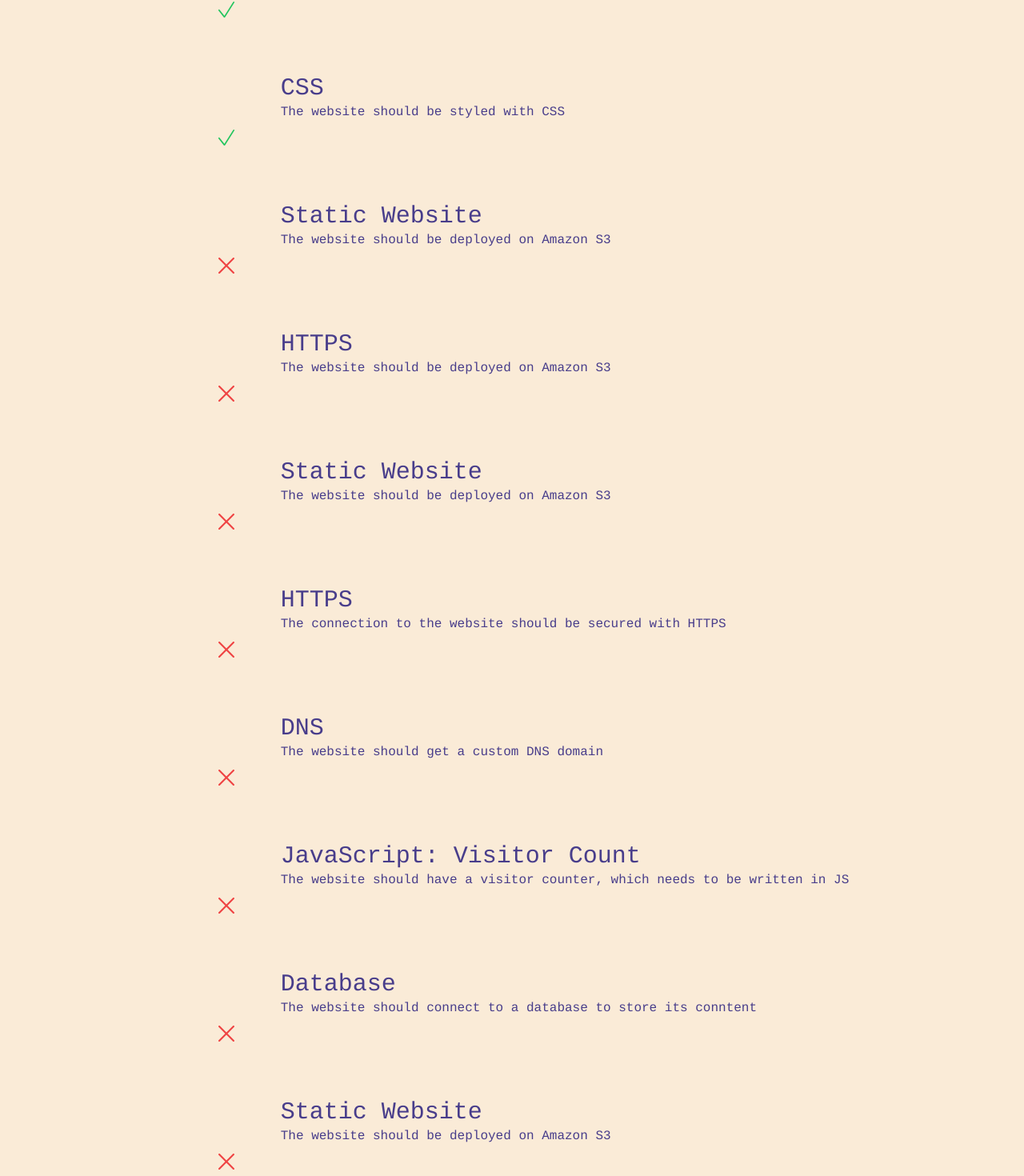
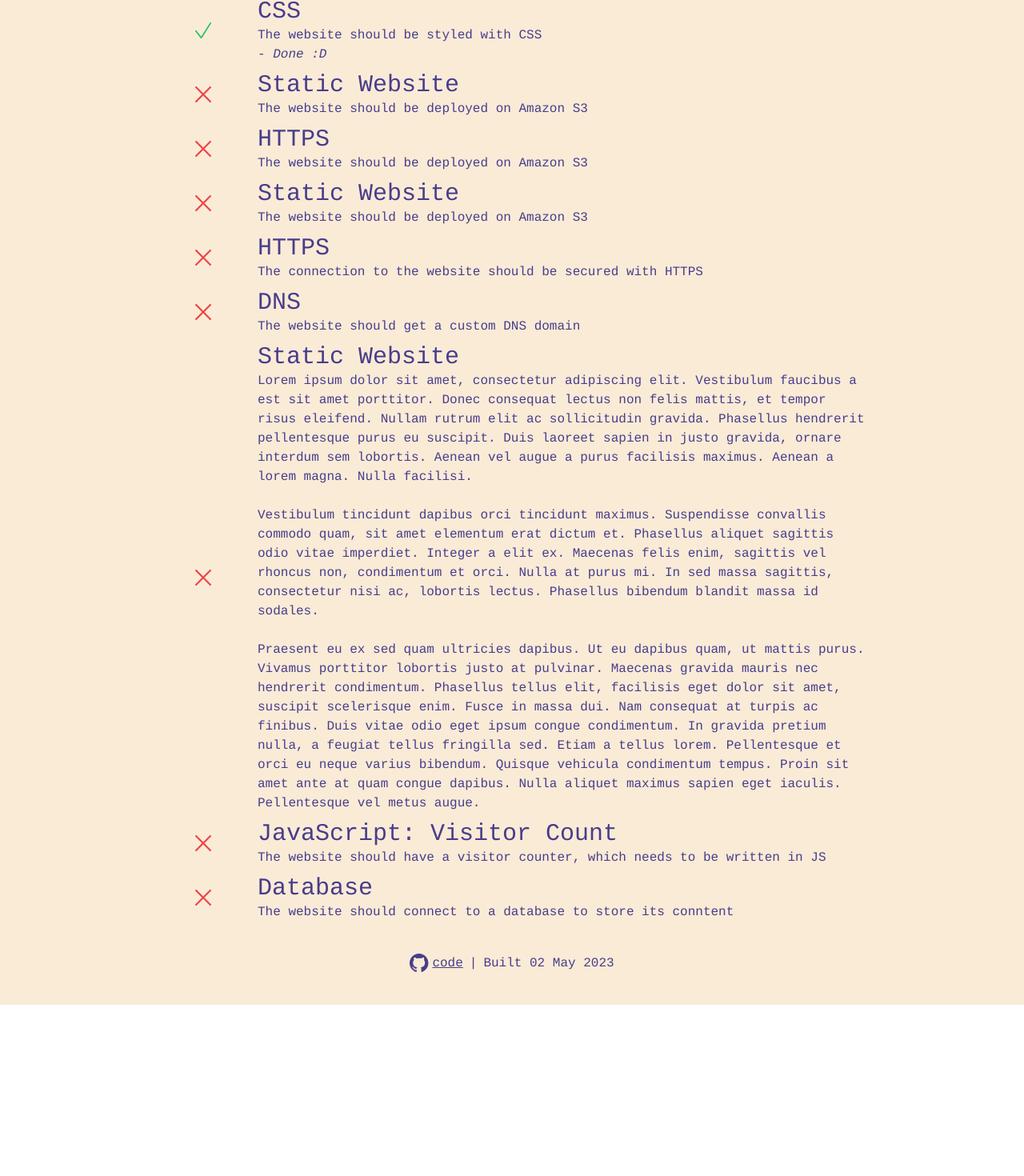
Before and after one commit to TobiasChen/toby-homepage, a React (Vite) app: page /challenge in a window 1280 px wide. Shown: the part 260-1730 px from the top of the page at 80% size. After the commit the page ends 1516 px from the top, so only its background shows below. Built offline with nearby package versions, Linux system fonts and the light colour scheme.

Commit message:
Add the ability for challenge entries to be react components. and changed link styling

```diff
--- a/src/Challenge.tsx
+++ b/src/Challenge.tsx
@@ -1,30 +1,33 @@
 
 import ChallengeEntry from "./components/ChallengeEntry";
-import { useOutletContext } from "react-router-dom";
+import { useOutletContext, Link } from "react-router-dom";
 import { useEffect } from "react";
 
 export interface ChallengeEntryType {
   done: boolean;
-  title: string;
-  description: string;
-  comment: string;
+  title: string | JSX.Element ;
+  description: string | JSX.Element;
+  comment: string | JSX.Element;
 }
 
 const dummyJson: Array<ChallengeEntryType> = [
   { done: false, title: "Certification",
     description: "The resume should have the AWS Cloud Practioner certification on it",
     comment: "Skipped cause I dont need no certificate" },
-  { done: true, title: "HTML", description: "The resume should be written in HTML", comment: "My resume can be found at test.de" },
+  { done: true, title: "HTML", description: "The resume should be written in HTML", comment: <span>My resume can be found at <Link to={"/contact"}>Contacts</Link></span> },
   { done: true, title: "CSS", description: "The website should be styled with CSS", comment: "Done :D" },
   { done: false, title: "Static Website", description: "The website should be deployed on Amazon S3", comment: "" },
   { done: false, title: "HTTPS", description: "The website should be deployed on Amazon S3", comment: "" },
   { done: false, title: "Static Website", description: "The website should be deployed on Amazon S3", comment: "" },
   { done: false, title: "HTTPS", description: "The connection to the website should be secured with HTTPS", comment: "" },
   { done: false, title: "DNS", description: "The website should get a custom DNS domain", comment: "" },
+  { done: false, title: "Static Website", description: `Lorem ipsum dolor sit amet, consectetur adipiscing elit. Vestibulum faucibus a est sit amet porttitor. Donec consequat lectus non felis mattis, et tempor risus eleifend. Nullam rutrum elit ac sollicitudin gravida. Phasellus hendrerit pellentesque purus eu suscipit. Duis laoreet sapien in justo gravida, ornare interdum sem lobortis. Aenean vel augue a purus facilisis maximus. Aenean a lorem magna. Nulla facilisi.
+
+  Vestibulum tincidunt dapibus orci tincidunt maximus. Suspendisse convallis commodo quam, sit amet elementum erat dictum et. Phasellus aliquet sagittis odio vitae imperdiet. Integer a elit ex. Maecenas felis enim, sagittis vel rhoncus non, condimentum et orci. Nulla at purus mi. In sed massa sagittis, consectetur nisi ac, lobortis lectus. Phasellus bibendum blandit massa id sodales.
+
+  Praesent eu ex sed quam ultricies dapibus. Ut eu dapibus quam, ut mattis purus. Vivamus porttitor lobortis justo at pulvinar. Maecenas gravida mauris nec hendrerit condimentum. Phasellus tellus elit, facilisis eget dolor sit amet, suscipit scelerisque enim. Fusce in massa dui. Nam consequat at turpis ac finibus. Duis vitae odio eget ipsum congue condimentum. In gravida pretium nulla, a feugiat tellus fringilla sed. Etiam a tellus lorem. Pellentesque et orci eu neque varius bibendum. Quisque vehicula condimentum tempus. Proin sit amet ante at quam congue dapibus. Nulla aliquet maximus sapien eget iaculis. Pellentesque vel metus augue.`, comment: "" },
   { done: false, title: "JavaScript: Visitor Count", description: "The website should have a visitor counter, which needs to be written in JS", comment: "" },
   { done: false, title: "Database", description: "The website should connect to a database to store its conntent", comment: "" },
-  { done: false, title: "Static Website", description: "The website should be deployed on Amazon S3", comment: "" },
-
 ];
 
 
@@ -35,7 +38,7 @@ export default function Challenge(prop: {title: string}) {
   }, []);
 
   return (
-    <div className="main flex flex-col justify-center  grow ">
+    <div className="main flex flex-col justify-center gap-2 grow mt-10 mb-10">
       {dummyJson.map((currentEntry, index) => (
         <ChallengeEntry done={currentEntry.done} key={index} description={currentEntry.description} title={currentEntry.title} comment={currentEntry.comment}></ChallengeEntry>
       ))}
--- a/src/components/ChallengeEntry.tsx
+++ b/src/components/ChallengeEntry.tsx
@@ -5,13 +5,19 @@ import { ReactComponent as Xmark } from "../assets/mark-x.svg";
 
 export default function ChallengeEntry(entry: ChallengeEntryType){
     return (
-    <div className="flex h-40 flex-row gap-1 ">
-        <div className="flex w-32 justify-center items-center">{entry.done ?
-        <Checkmark width="20" height="20" className="fill-green-500"/>
-        : <Xmark width="20" height="20" className="fill-red-500"/>}</div>
+    <div className="flex flex-row gap-1 ">
+        <div className="flex w-32 justify-center items-center">
+            {entry.done
+                ? <Checkmark width="20" height="20" className="fill-green-500"/>
+                : <Xmark width="20" height="20" className="fill-red-500"/>}
+        </div>
         <div className="flex flex-col">
-            <div className="flex"><h1 className="font=bold text-3xl">{entry.title}</h1></div>
-            <div className="flex">{entry.description}</div>
+            <div className="flex">{typeof entry.title === "string" ? <h1 className="font=bold text-3xl">{entry.title}</h1> : entry.title}</div>
+            <div className="flex max-w-3xl">{typeof entry.description === "string" ? <p className=" whitespace-pre-line">{entry.description}</p> : entry.description}</div>
+            {/* I only render the line if the comment exists at all, and then check wheter its a string or a react component.
+                The first check works because true && expression evaluates to expression and false && expression evaluates to false.
+            */}
+            {entry.comment && <div className="flex max-w-3xl">{typeof entry.comment === "string" ? <p className=" whitespace-pre-line italic">- {entry.comment}</p> : entry.comment}</div>}
         </div>
     </div>
     )
--- a/src/components/NavBar.tsx
+++ b/src/components/NavBar.tsx
@@ -10,7 +10,6 @@ function NavBar(){
             <span><Link to={"/contact"}>Contacts</Link></span>
             <span>|</span>
             <span><Link to={"/challenge"}>Challenge</Link></span>
-            <span>|</span>
         </div>
     </div>
     )
--- a/src/index.css
+++ b/src/index.css
@@ -2,7 +2,9 @@
 @tailwind components;
 @tailwind utilities;
 
-
+a {
+  text-decoration: underline;
+}
 
 /**
 body, html{
```
